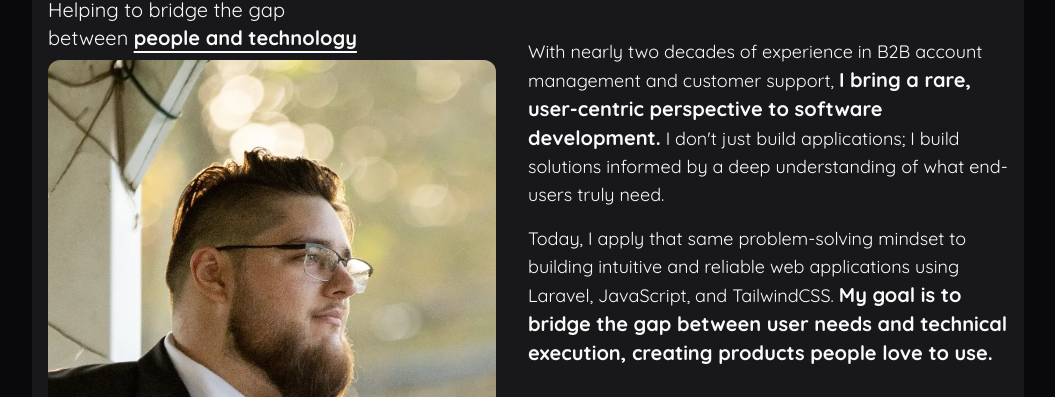
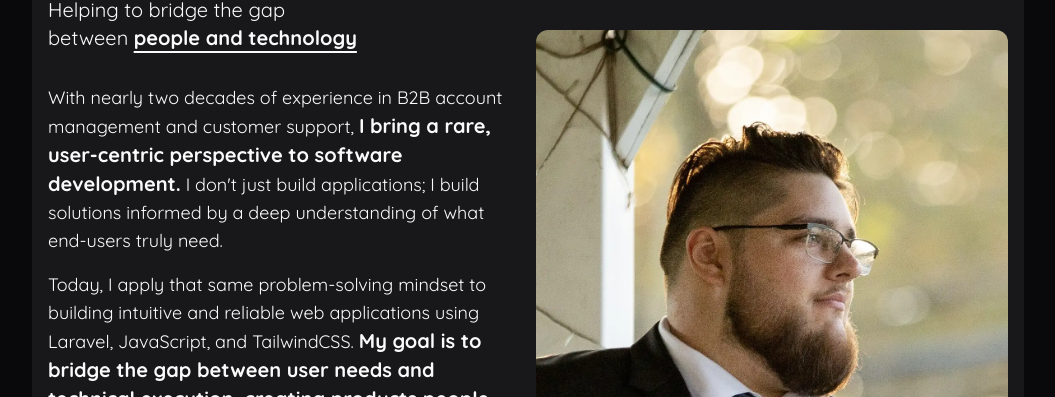
Before and after one commit to walterfurrer/portfolio, a website built with Vite: page index.html in a window 1280 px wide. Shown: the part 244-641 px from the top of the page, without its empty margins (112-1167 px from the left). Built offline with nearby package versions, Linux system fonts and the light colour scheme; a script that the page names is missing.

Commit message:
Revamp About section layout and spacing

```diff
--- a/index.html
+++ b/index.html
@@ -34,17 +34,15 @@
             </nav>
             <main class="flex flex-col gap-y-8">
                 <section id="about" class="section">
-                    <div class="flex flex-col gap-y-4 text-left place-content-around md:grid md:grid-cols-2 md:gap-0">
-                        <div class="flex flex-col gap-2">
+                    <div class="flex flex-col gap-y-8">
+                        <div class="flex flex-col gap-y-2">
                             <h1 class="text-4xl">
                             Hi, I'm
                             <span class="text-highlight">Walter</span>
                             </h1>
                             <p class="text-xl text-balance">Helping to bridge the gap between <span class="font-bold underline underline-offset-6">people and technology</span></p>
-                            <img src="/images/pfp-cropped.webp" alt="Headshot of Walter" class="min-w-xs max-w-md rounded-xl" />
                         </div>
-                        <div class="flex flex-col gap-8">
-                            <div class="text-lg text-left text-pretty flex flex-col flex-grow gap-4 md:place-content-end">
+                        <div class="flex flex-col gap-y-4 text-lg text-pretty">
                             <p>
                                 With nearly two decades of experience in B2B account management and customer support, <span class="font-bold text-xl">I bring a rare, user-centric perspective to software development.</span> I don't just build applications; I build solutions informed by a deep understanding of what end-users truly need.
                             </p>
@@ -61,7 +59,8 @@
                             </div>
                         </div>
                     </div>
-                        <div>
+                    <div class="flex flex-col order-2 md:self-center">
+                        <img src="/images/pfp-cropped.webp" alt="Headshot of Walter" class="min-w-64 max-w-4xl rounded-xl"/>
                     </div>
                 </section>
                 <section id="projects" class="bg-card-background flex flex-col gap-y-8 px-4 py-8 text-left rounded-3xl">
--- a/src/style.css
+++ b/src/style.css
@@ -38,7 +38,7 @@
 }
 
 .section {
-    @apply bg-card-background flex flex-col gap-4 px-4 py-8 text-left rounded-3xl;
+    @apply bg-card-background flex flex-col gap-y-8 px-4 py-8 text-left rounded-3xl md:grid md:grid-cols-2 md:gap-x-4;
 }
 
 img {
```
Lines whose indentation alone changed are shown as unchanged.
